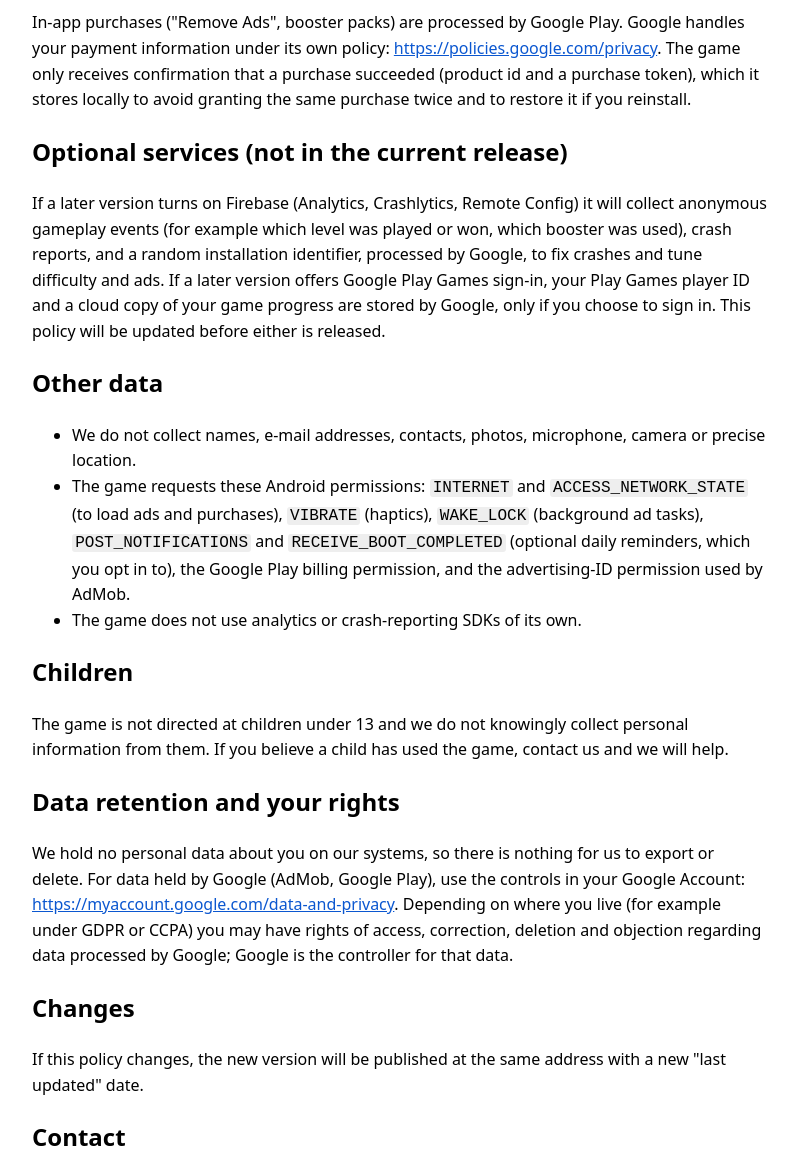
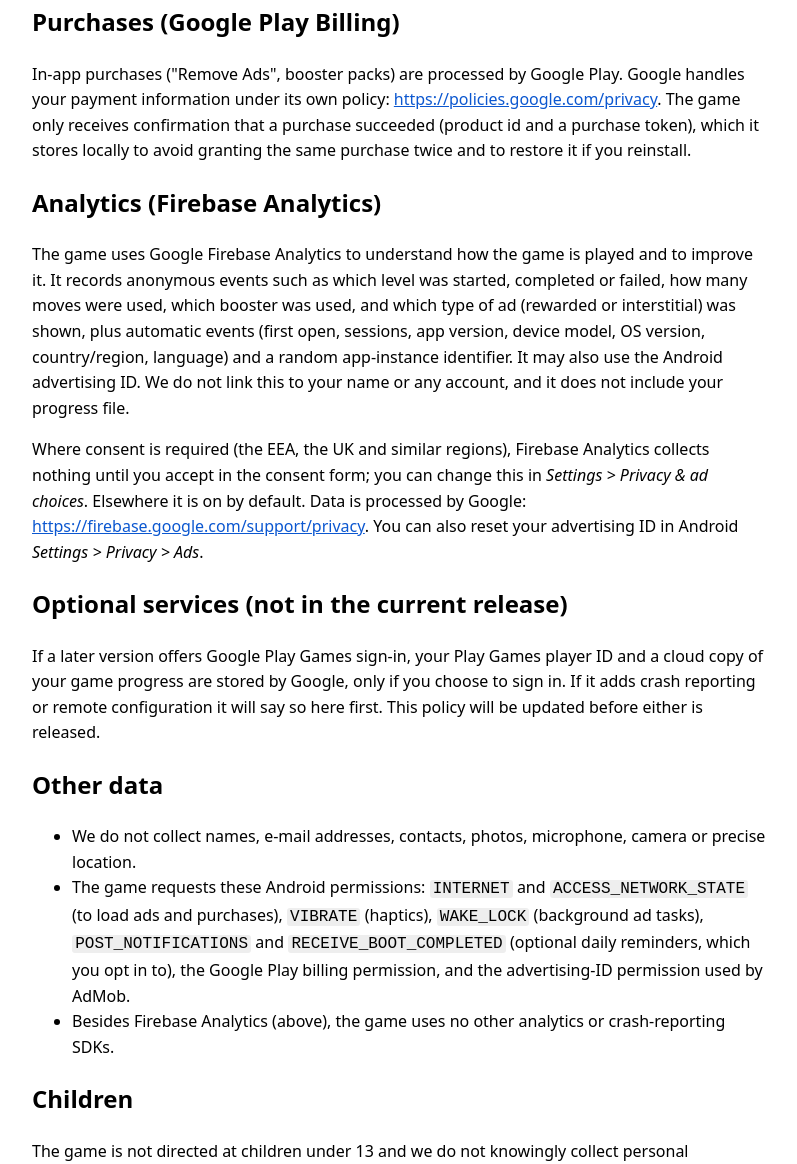
Before and after one commit to RanveerSidhu/RanveerSidhu.github.io, a plain HTML site: page socksort/privacy.html in a window 1280 px wide. Shown: the part 1636-2800 px from the top of the page, without its empty margins (240-1037 px from the left). Drawn offline with Linux system fonts and the light colour scheme.

Commit message:
Sock Sort: Firebase Analytics
Co-Authored-By: Claude Sonnet 5.5 <noreply@anthropic.com>

```diff
--- a/socksort/privacy.html
+++ b/socksort/privacy.html
@@ -5,13 +5,14 @@
 <style>body{font:16px/1.6 system-ui,sans-serif;max-width:46rem;margin:0 auto;padding:1rem}a{color:#0b57d0}code{background:#eee;padding:0 .2em;border-radius:3px}</style>
 </head><body>
 <h1>Privacy Policy - Sock Sort: Laundry Day</h1>
-<p><em>Last updated: 2026-10-08</em></p>
+<p><em>Last updated: 2026-11-16</em></p>
 <p>Sock Sort: Laundry Day ("the game") is a puzzle game for Android. This policy explains what information is handled when you play.</p>
 <p>Publisher: Ranveer Singh Sidhu - Contact: dev.ranveersinghsidhu@gmail.com - Policy URL: https://ranveersidhu.github.io/socksort/privacy.html</p>
 <h2>The short version</h2>
 <ul>
 <li>The game has no accounts, no sign-in, and no servers of ours. Your progress is stored <strong>only on your device</strong>.</li>
 <li>The game shows ads provided by <strong>Google AdMob</strong>, which collects and uses some device data to serve ads. In regions where the law requires it, you are asked for consent first and can change your choice at any time (Settings &gt; Privacy &amp; ad choices).</li>
+<li>The game uses <strong>Firebase Analytics</strong> (Google) for anonymous gameplay statistics, only after any required consent.</li>
 <li>Purchases are handled by <strong>Google Play</strong>. We never see your payment details.</li>
 <li>The game is intended for players aged <strong>13 and over</strong> and is not directed at children.</li>
 </ul>
@@ -37,13 +38,16 @@
 <p>Occasionally, after you finish a level, the game may ask Google Play to show its standard rating/review sheet. That sheet is provided and handled entirely by Google Play; the game does not receive your rating or review, does not collect anything for it, and does not reward or require it.</p>
 <h2>Purchases (Google Play Billing)</h2>
 <p>In-app purchases ("Remove Ads", booster packs) are processed by Google Play. Google handles your payment information under its own policy: <a href="https://policies.google.com/privacy">https://policies.google.com/privacy</a>. The game only receives confirmation that a purchase succeeded (product id and a purchase token), which it stores locally to avoid granting the same purchase twice and to restore it if you reinstall.</p>
+<h2>Analytics (Firebase Analytics)</h2>
+<p>The game uses Google Firebase Analytics to understand how the game is played and to improve it. It records anonymous events such as which level was started, completed or failed, how many moves were used, which booster was used, and which type of ad (rewarded or interstitial) was shown, plus automatic events (first open, sessions, app version, device model, OS version, country/region, language) and a random app-instance identifier. It may also use the Android advertising ID. We do not link this to your name or any account, and it does not include your progress file.</p>
+<p>Where consent is required (the EEA, the UK and similar regions), Firebase Analytics collects nothing until you accept in the consent form; you can change this in <em>Settings &gt; Privacy &amp; ad choices</em>. Elsewhere it is on by default. Data is processed by Google: <a href="https://firebase.google.com/support/privacy">https://firebase.google.com/support/privacy</a>. You can also reset your advertising ID in Android <em>Settings &gt; Privacy &gt; Ads</em>.</p>
 <h2>Optional services (not in the current release)</h2>
-<p>If a later version turns on Firebase (Analytics, Crashlytics, Remote Config) it will collect anonymous gameplay events (for example which level was played or won, which booster was used), crash reports, and a random installation identifier, processed by Google, to fix crashes and tune difficulty and ads. If a later version offers Google Play Games sign-in, your Play Games player ID and a cloud copy of your game progress are stored by Google, only if you choose to sign in. This policy will be updated before either is released.</p>
+<p>If a later version offers Google Play Games sign-in, your Play Games player ID and a cloud copy of your game progress are stored by Google, only if you choose to sign in. If it adds crash reporting or remote configuration it will say so here first. This policy will be updated before either is released.</p>
 <h2>Other data</h2>
 <ul>
 <li>We do not collect names, e-mail addresses, contacts, photos, microphone, camera or precise location.</li>
 <li>The game requests these Android permissions: <code>INTERNET</code> and <code>ACCESS_NETWORK_STATE</code> (to load ads and purchases), <code>VIBRATE</code> (haptics), <code>WAKE_LOCK</code> (background ad tasks), <code>POST_NOTIFICATIONS</code> and <code>RECEIVE_BOOT_COMPLETED</code> (optional daily reminders, which you opt in to), the Google Play billing permission, and the advertising-ID permission used by AdMob.</li>
-<li>The game does not use analytics or crash-reporting SDKs of its own.</li>
+<li>Besides Firebase Analytics (above), the game uses no other analytics or crash-reporting SDKs.</li>
 </ul>
 <h2>Children</h2>
 <p>The game is not directed at children under 13 and we do not knowingly collect personal information from them. If you believe a child has used the game, contact us and we will help.</p>
```
